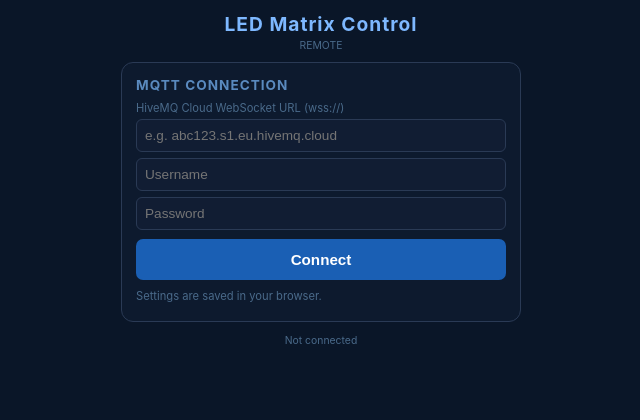
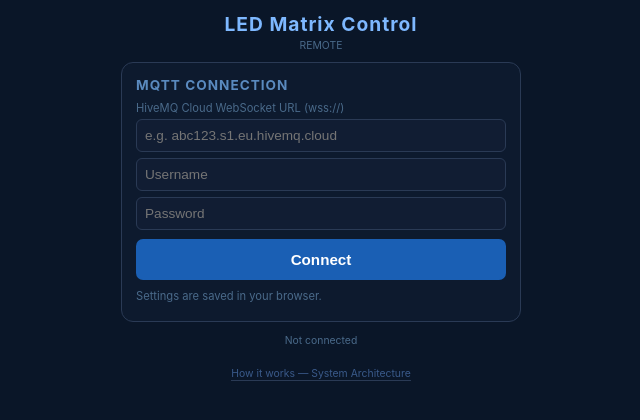
Before and after one commit to tobiaswessels-lab/esp32-led-remote, a plain HTML site: page index.html in a window 1280 px wide. Shown: the full height of the page, 319-959 px from the left. Drawn offline with Linux system fonts and the light colour scheme.

Commit message:
Add architecture link at bottom

```diff
--- a/index.html
+++ b/index.html
@@ -271,6 +271,7 @@ input[type=text]:focus{border-color:#4a8ad4}
 </div><!-- /controls -->
 
 <div class="conn-status" id="status">Not connected</div>
+<div style="text-align:center;margin-top:14px"><a href="architecture.html" style="font-size:.65em;color:#3a5a8a;text-decoration:none;border-bottom:1px solid #2a3a55">How it works — System Architecture</a></div>
 
 <script>
 var client = null;
```
